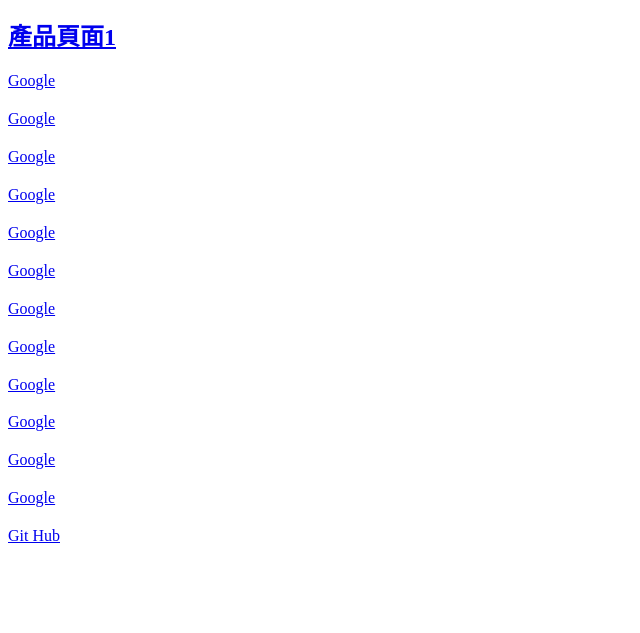
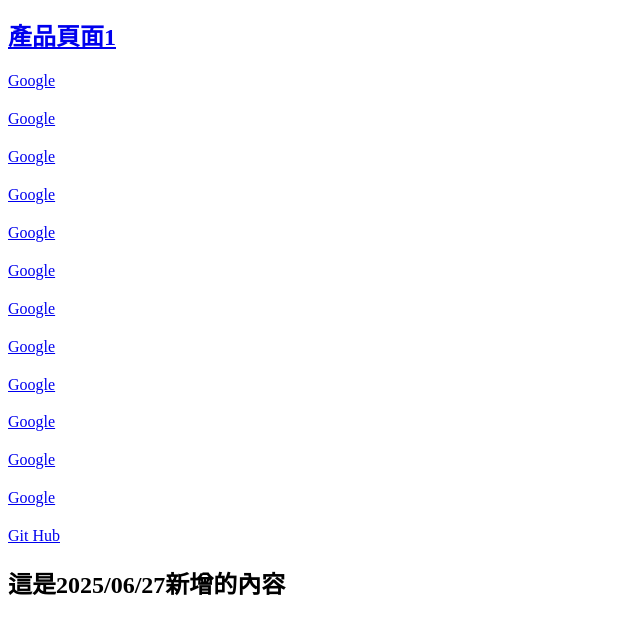
Before and after one commit to jeremyfan-genshin/website, a plain HTML site: page index.html in a window 1280 px wide. Shown: the part 113-746 px from the top of the page, without its empty margins (0-640 px from the left). Drawn offline with Linux system fonts and the light colour scheme.

Commit message:
新增內容，並備份至新的備用倉庫

```diff
--- a/index.html
+++ b/index.html
@@ -21,5 +21,6 @@
     <h2></h2><a href="https://www.google.com/">Google</a></h2>
     <h2></h2><a href="https://www.google.com/">Google</a></h2>
     <h2></h2><a href="https://github.com/jeremyfan-genshin/website/tree/main">Git Hub</a></h2>
+    <h2>這是2025/06/27新增的內容</h2>
 </body>
 </html>
```
